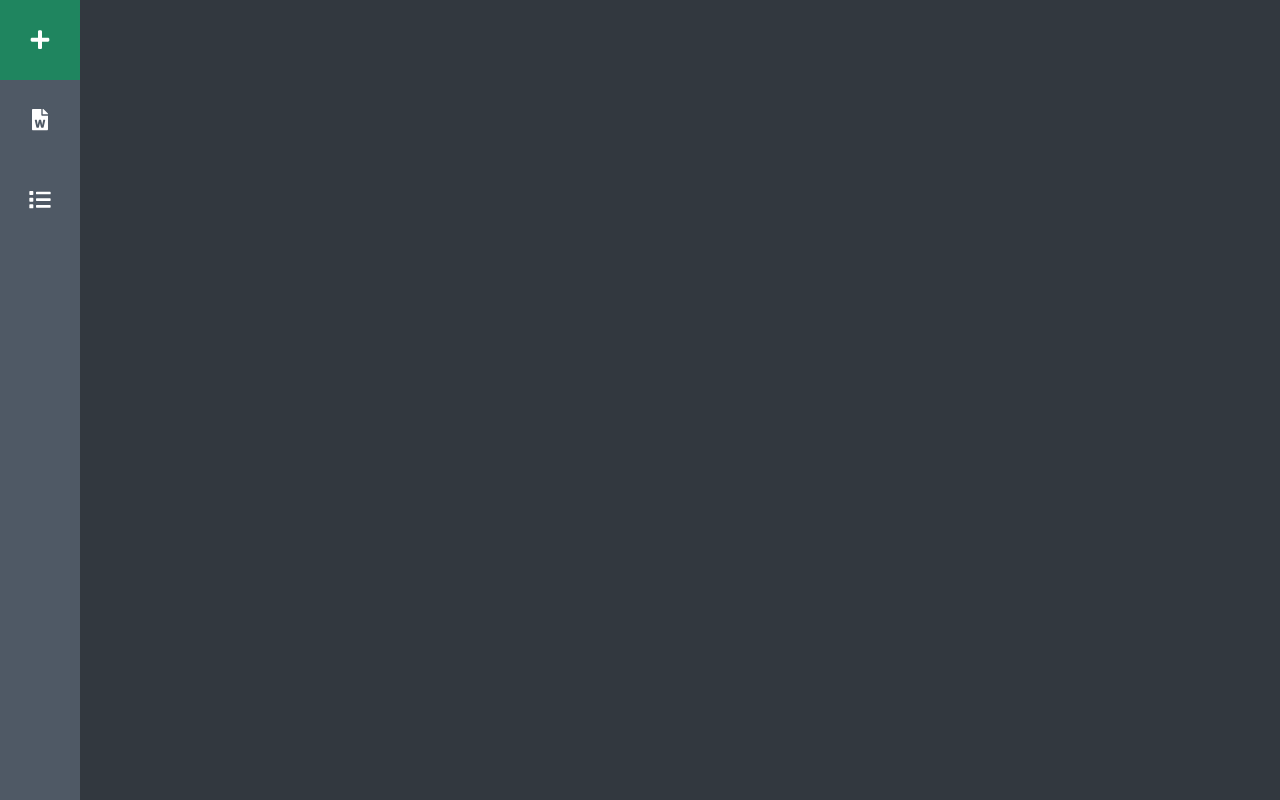
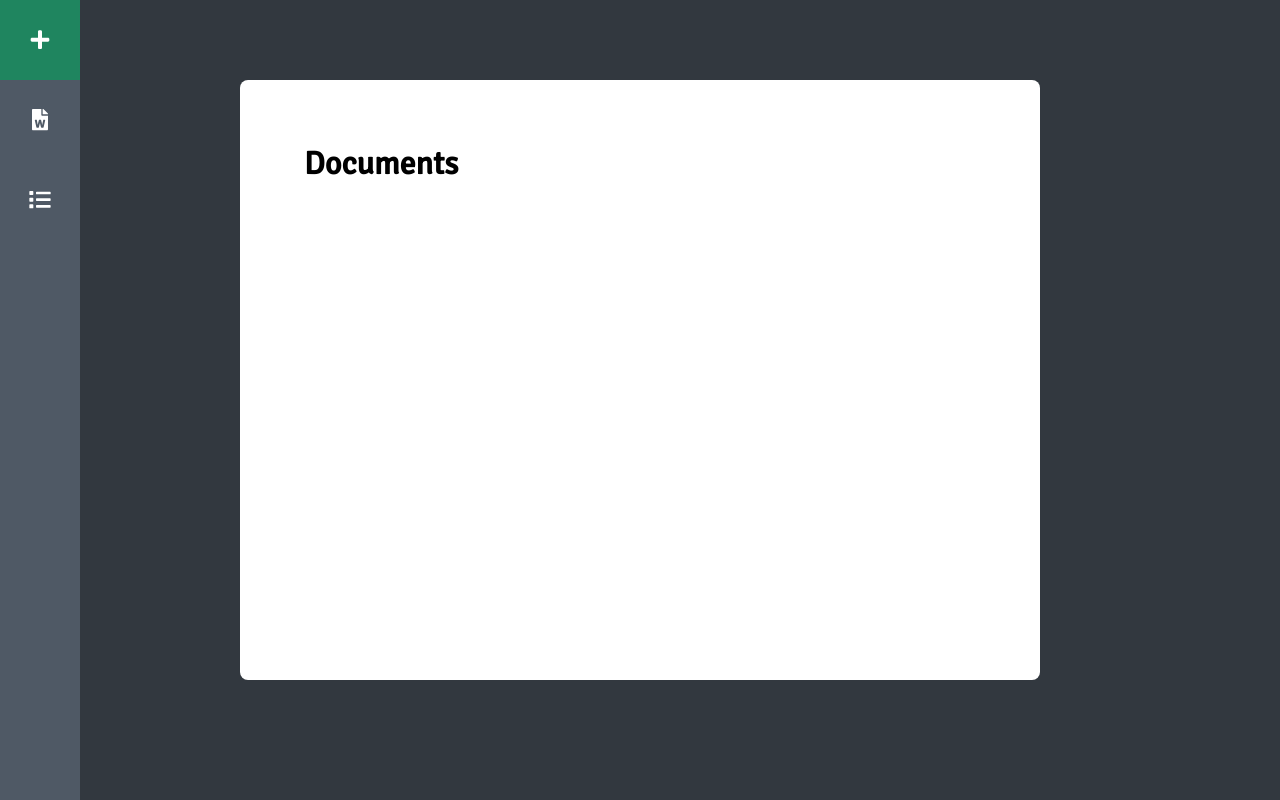
Before and after one commit to abberadhi/jsramverk, a React (Create React App) app: page / in a window 1280 px wide. Built offline with nearby package versions, Linux system fonts and the light colour scheme.

Commit message:
added home page

```diff
--- a/src/App.js
+++ b/src/App.js
@@ -2,6 +2,7 @@ import React, { useState  } from 'react';
 import { Route, BrowserRouter as Router} from "react-router-dom";
 import Nav from './components/Nav';
 import Editor from './Pages/Editor';
+import Home from './Pages/Home';
 
 function App () {
     const [myEditor, setMyEditor] = useState(null);
@@ -12,7 +13,7 @@ function App () {
             <Nav
                 myEditor={myEditor}
             ></Nav>
-            <Route path="/" exact component={null}></Route>
+            <Route path="/" exact component={Home}></Route>
             <Route path="/editor" component={Editor}></Route>
 
         </Router>
--- /dev/null
+++ b/src/Pages/Home.js
@@ -0,0 +1,16 @@
+import React, { useState } from 'react';
+import { CKEditor } from '@ckeditor/ckeditor5-react';
+import ClassicEditor from '@ckeditor/ckeditor5-build-classic';
+
+function Home () {
+    const [myEditor, setMyEditor] = useState(null);
+                // onClick={ () => console.log(myEditor.getData())}
+
+    return (
+        <div className="Home">
+            <h1>Documents</h1>
+        </div>
+    );
+}
+
+export default Home;
--- a/src/index.css
+++ b/src/index.css
@@ -2,7 +2,7 @@
 
 :root {
   font-size: 16px;
-  font-family: 'Open Sans';
+  font-family: 'Signika', sans-serif;
   --text-primary: #b6b6b6;
   --text-secondary: #ececec;
   --bg-primary: #4F5965;
@@ -60,6 +60,7 @@ body::-webkit-scrollbar-thumb {
 .navbar {
   width: 5rem;
   height: 100vh;
+  top: 0;
   position: fixed;
   background-color: var(--bg-primary);
 }
@@ -150,3 +151,14 @@ input[type="text"].input:focus {
   outline-width: 0;
   border-bottom: 2px white solid;
 }
+
+.Home {
+  max-width: 800px;
+  min-height: 600px;
+  background-color: white;
+  color: black;
+  border-radius: 0.5em;
+
+  margin: 5em auto;
+  padding: 4em;
+}
```
